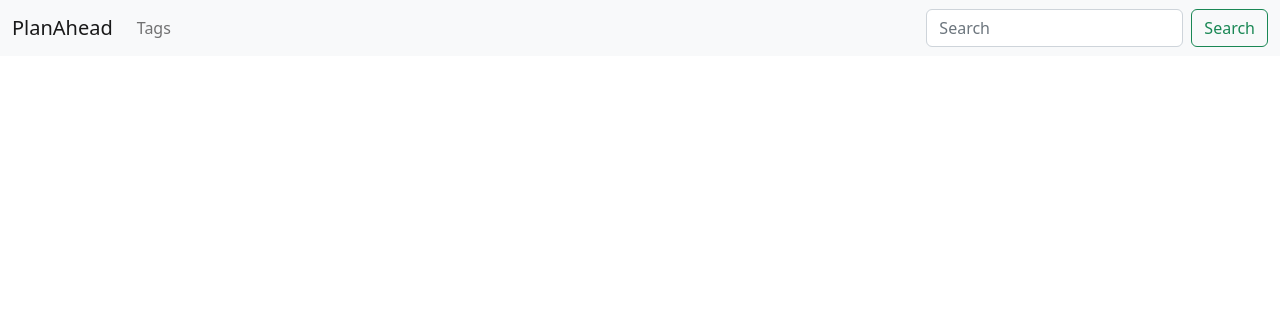
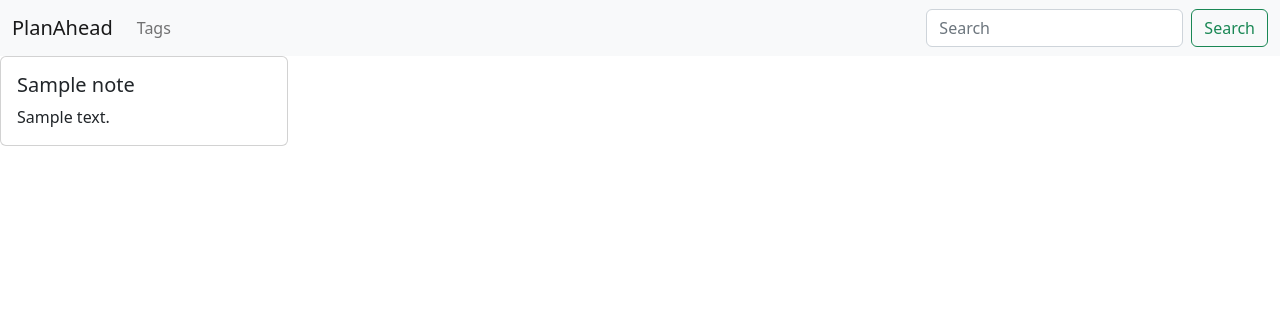
Before and after one commit to Gabgra11/PlanAhead, a Flask app: template templates/index.html in a window 1280 px wide. Shown: the top 316 px of the page. Run offline with Flask 2, Linux system fonts and the light colour scheme; the template is opened without the code that fills it: most values are stand-ins (such as "Sample title", 1, 10 or a date in 2020).

Commit message:
Implement basic programmatic note creation

```diff
--- a/app.py
+++ b/app.py
@@ -1,10 +1,25 @@
+'''
+TODO: Figure out how to directly input class string with Jinja
+TODO: Arrange cards properly
+TODO: Implement create new note form
+TODO: Add tag editor page
+TODO: Implement search note/tage feature
+TODO: Click on note to edit
+TODO: Tag-based styling
+TODO: Click on tag to sort by tag
+TODO: Light/Dark mode toggle
+TODO: DB integration
+'''
+
 from flask import Flask, render_template
+from scripts import notes
 
 app = Flask(__name__)
 
 @app.route("/")
 def home():
-    return render_template("index.html")
+    user_notes = [notes.Note("Test", "Hello World!", "light_red"), notes.Note("Foo", "Bar", "light_green")]
+    return render_template("index.html", notes=user_notes)
 
 if __name__ == "__main__":
     app.run
--- /dev/null
+++ b/scripts/notes.py
@@ -0,0 +1,5 @@
+class Note:
+    def __init__(self, title, body, style):
+        self.title = title
+        self.body = body
+        self.style = style
--- /dev/null
+++ b/static/style.css
@@ -0,0 +1,23 @@
+.bg-light_red {
+    background-color: #CC6666;
+}
+
+.bg-light_orange {
+    background-color: #CC8066;
+}
+
+.bg-light_yellow {
+    background-color: #CCCC66;
+}
+
+.bg-light_green {
+    background-color: #80CC66;
+}
+
+.bg-light_blue {
+    background-color: #6680CC;
+}
+
+.bg-light_purple {
+    background-color: #8066CC;
+}
--- a/templates/index.html
+++ b/templates/index.html
@@ -7,6 +7,7 @@
   <title>PlanAhead</title>
   <link href="https://cdn.jsdelivr.net/npm/bootstrap@5.2.3/dist/css/bootstrap.min.css" rel="stylesheet"
     integrity="sha384-rbsA2VBKQhggwzxH7pPCaAqO46MgnOM80zW1RWuH61DGLwZJEdK2Kadq2F9CUG65" crossorigin="anonymous">
+  <link rel="stylesheet" href="../static/style.css">
 </head>
 
 <body>
@@ -30,6 +31,34 @@
       </div>
     </div>
   </nav>
+
+
+
+  <div class="card-columns">
+    {% for note in notes %}
+    {% if note.style == "light_red" %}
+      <div class="card text-white bg-light_red mb-3" style="width: 18rem;">
+    {% elif note.style == "light_orange" %}
+      <div class="card text-white bg-light_orange mb-3" style="width: 18rem;">
+    {% elif note.style == "light_yellow" %}
+      <div class="card text-white bg-light_yellow mb-3" style="width: 18rem;">
+    {% elif note.style == "light_green" %}
+      <div class="card text-white bg-light_green mb-3" style="width: 18rem;">
+    {% elif note.style == "light_blue" %}
+      <div class="card text-white bg-light_blue mb-3" style="width: 18rem;">
+    {% elif note.style == "light_purple" %}
+      <div class="card text-white bg-light_purple mb-3" style="width: 18rem;">
+    {% else %}
+      <div class="card" style="width: 18rem;">
+    {% endif %}
+      <div class="card-body">
+        <h5 class="card-title">{{ note.title }}</h5>
+        <p class="card-text">{{ note.body }}</p>
+      </div>
+    </div>
+    {% endfor %}
+  </div>
+
   <script src="https://cdn.jsdelivr.net/npm/bootstrap@5.2.3/dist/js/bootstrap.bundle.min.js"
     integrity="sha384-kenU1KFdBIe4zVF0s0G1M5b4hcpxyD9F7jL+jjXkk+Q2h455rYXK/7HAuoJl+0I4"
     crossorigin="anonymous"></script>
```
Also changed, not shown: 1 other file.
